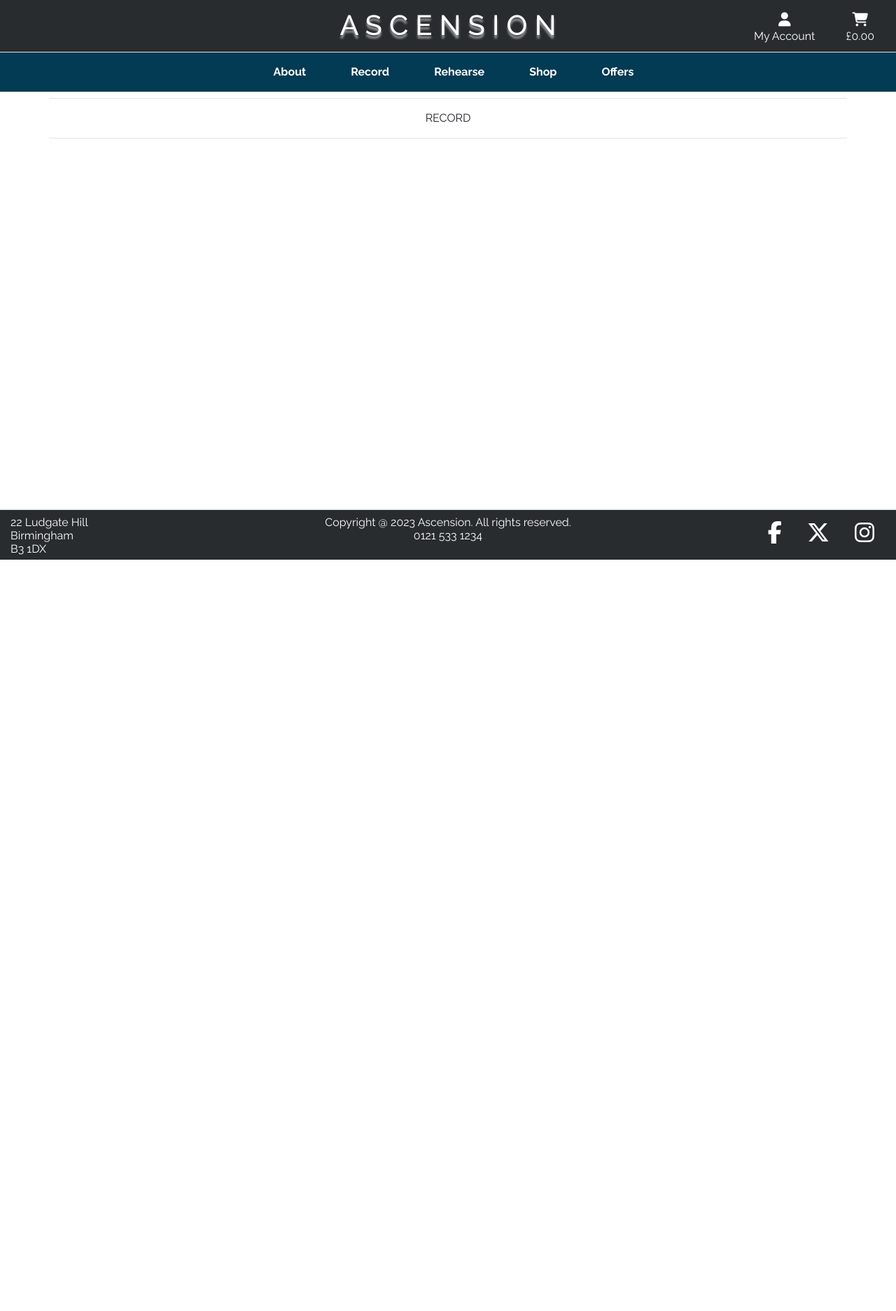
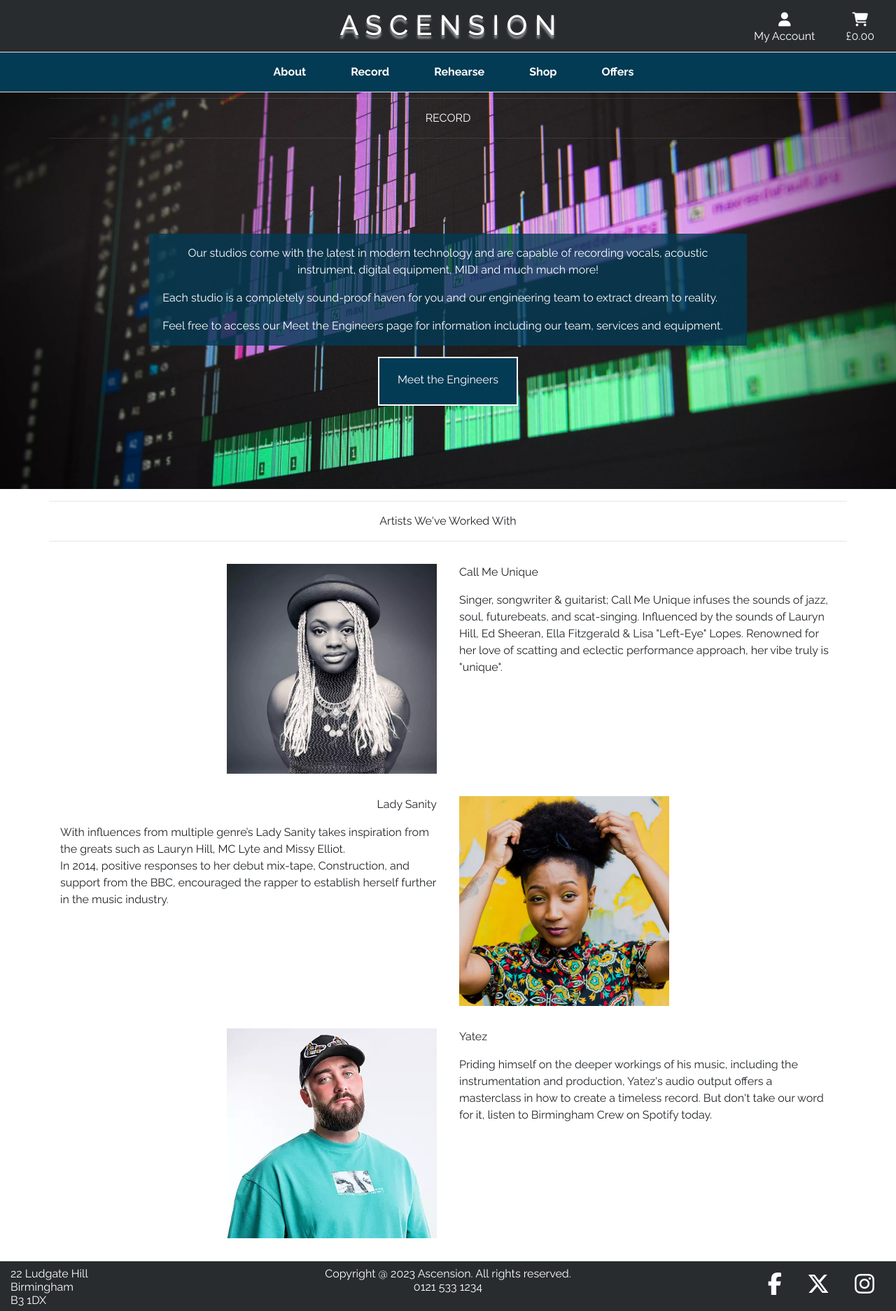
Before and after one commit to ryanmcnally93/ascension, a Django app: page /record_studio/ in a window 1280 px wide. Shown: the whole page at 70% size. Before the commit the page ends 800 px from the top, so only its background shows below. Run offline with Django 3.2, Linux system fonts and the light colour scheme; some libraries are stand-ins or nearby versions; some web fonts are replaced.

Commit message:
Create record studio mainpage

```diff
--- /dev/null
+++ b/record_studio/static/record_studio/css/record_studio.css
@@ -0,0 +1,49 @@
+.background-image {
+    background: url('/media/recording-studio-main.webp') no-repeat center top;
+    width: 100%;
+    height: 700px;
+    border-bottom: 1px solid white;
+    background-size: 100%;
+}
+
+.white-hr {
+    color: white !important;
+    border-top: 1px solid rgb(255,255,255,0.1) !important;
+}
+
+#about-box {
+    margin-top: 120px;
+    background-color: rgb(3, 58, 84, 0.8);
+    border: none;
+    border-radius: 0;
+}
+
+.index-button-box {
+    border: 2px solid white;
+    width: 200px;
+    height: 70px;
+    background-color: #033A54;
+    font-size: 16px;
+}
+
+#engineer-button {
+    padding-top: 11px;
+}
+
+#engineer-button:hover {
+    text-decoration: none;
+    color: #033A54 !important;
+    background-color: white;
+    border: 2px solid #033A54;
+}
+
+#artist-two {
+    display: flex;
+    align-items: flex-end;
+    flex-wrap: wrap;
+    flex-direction: column;
+}
+
+.artist {
+    width: 300px;
+}
--- a/record_studio/templates/record_studio/home.html
+++ b/record_studio/templates/record_studio/home.html
@@ -2,22 +2,69 @@
 {% load static %}
 
 {% block extra_css %}
+    <link rel="stylesheet" href="{% static '/record_studio/css/record_studio.css' %}">
 {% endblock %}
 
-{% block page_header %}
+{% block content %}
+    <div class="background-image">
+        <div class="container header-container">
+            <div class="row">
+                <hr class="white-hr" id="top-hr">
+                    <div id="page-heading" class="col text-center text-white">RECORD</div>
+                <hr class="white-hr">
+            </div>
+        </div>
+        <div id="about-box" class="container col-8 text-center pt-3">
+            <div class="row text-white ml-1 mr-1">
+                <p>Our studios come with the latest in modern technology and are capable of recording vocals, acoustic instrument, digital equipment, MIDI and much much more!</p>
+                <p>Each studio is a completely sound-proof haven for you and our engineering team to extract dream to reality.</p>
+                <p>Feel free to access our Meet the Engineers page for information including our team, services and equipment.</p>
+            </div>
+        </div>
+        <div class="row justify-content-center mt-3">
+            <div class="col-4 text-center h-100">
+                <div class="index-button-box m-auto">
+                    <a href="{% url 'meet_the_engineers' %}" class="h-100 w-100 d-block text-white" id="engineer-button">
+                        <p class="mb-2 pt-2">Meet the Engineers</p>
+                    </a>
+                </div>
+            </div>
+        </div>
+    </div>
     <div class="container header-container">
         <div class="row">
-            <hr id="top-hr">
-                <div id="page-heading" class="col text-center">RECORD</div>
+            <hr>
+                <div id="page-heading" class="col text-center">Artists We've Worked With</div>
             <hr>
         </div>
     </div>
-{% endblock %}
-
-{% block content %}
-    <div class="row">
-        <div class="col">
-
+    <div class="container">
+        <div class="row">
+            <div class="col-6 p-3 rounded-0">
+                <img class="artist float-right" src="{{ MEDIA_URL }}call_me_unique.webp" alt="Call Me Unique">
+            </div>
+            <div class="col-6 p-3">
+                <p>Call Me Unique</p>
+                <p>Singer, songwriter & guitarist; Call Me Unique infuses the sounds of jazz, soul, futurebeats, and scat-singing. Influenced by the sounds of Lauryn Hill, Ed Sheeran, Ella Fitzgerald & Lisa "Left-Eye" Lopes. Renowned for her love of scatting and eclectic performance approach, her vibe truly is "unique".  </p>
+            </div>
+        </div>
+        <div class="row">
+            <div id="artist-two" class="col-6 p-3">
+                <p>Lady Sanity</p>
+                <p>With influences from multiple genre’s Lady Sanity takes inspiration from the greats such as Lauryn Hill, MC Lyte and Missy Elliot.<br>In 2014, positive responses to her debut mix-tape, Construction, and support from the BBC, encouraged the rapper to establish herself further in the music industry.</p>
+            </div>
+            <div class="col-6 p-3 rounded-0">
+                <img class="artist" src="{{ MEDIA_URL }}/lady_sanity.webp" alt="Lady Sanity">
+            </div>
+        </div>
+        <div class="row">
+            <div class="col-6 p-3 rounded-0">
+                <img class="artist float-right mb-3" src="{{ MEDIA_URL }}/yatez.webp" alt="Yatez">
+            </div>
+            <div class="col-6 p-3">
+                <p>Yatez</p>
+                <p>Priding himself on the deeper workings of his music, including the instrumentation and production, Yatez's audio output offers a masterclass in how to create a timeless record. But don't take our word for it, listen to Birmingham Crew on Spotify today.</p>
+            </div>
         </div>
     </div>
 {% endblock %}
```
Also changed, not shown: home/static/home/css/home.css (+7 -4 lines), home/templates/home/index.html (+6 -6 lines), media/call_me_unique.webp (added), media/lady_sanity.webp (added), media/recording-studio-main.webp (added), media/yatez.webp (added).
